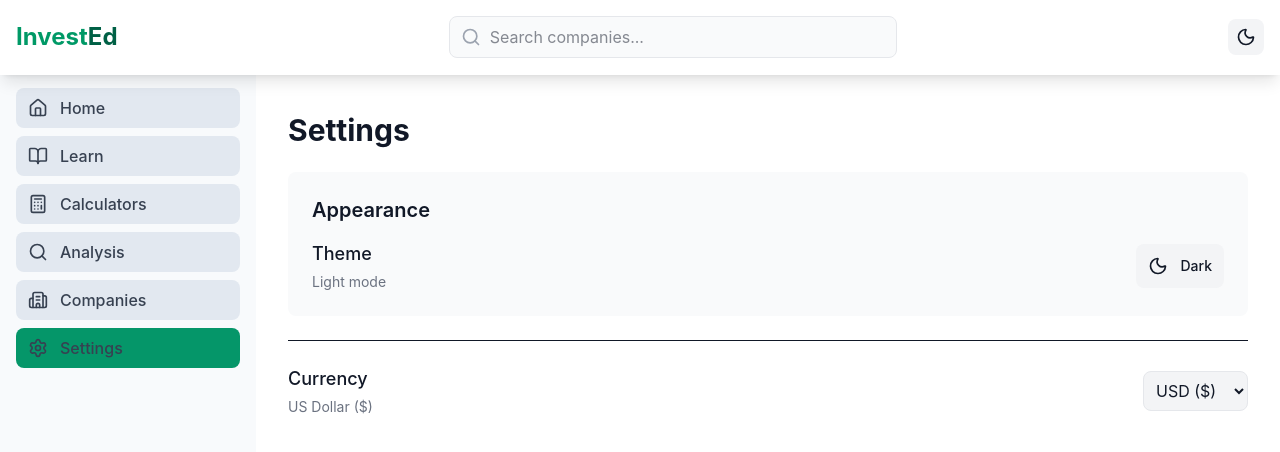
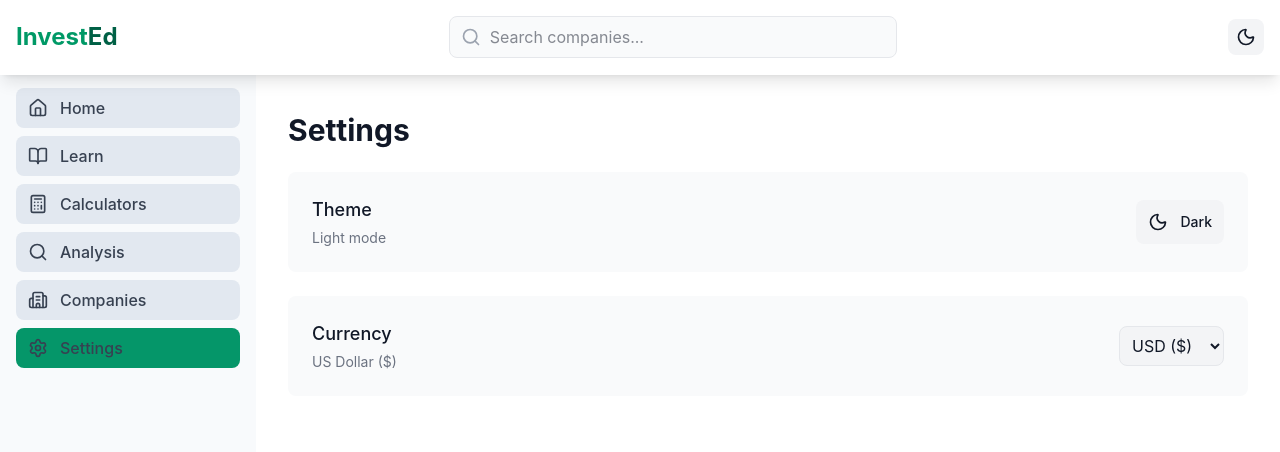
Before and after one commit to samuel-kar/invest-ed, a React (Vite) app in the folder frontend/: page /settings in a window 1280 px wide. Shown: the top 452 px of the page. Built offline with nearby package versions, Linux system fonts and the light colour scheme.

Commit message:
fix styling in settings

```diff
--- a/frontend/src/components/SettingsPage.tsx
+++ b/frontend/src/components/SettingsPage.tsx
@@ -25,13 +25,6 @@ export default function SettingsPage() {
             className="p-6 rounded-lg"
             style={{ backgroundColor: 'var(--bg-secondary)' }}
           >
-            <h2
-              className="text-xl font-semibold mb-4"
-              style={{ color: 'var(--text-primary)' }}
-            >
-              Appearance
-            </h2>
-
             <div className="flex items-center justify-between">
               <div>
                 <h3
@@ -83,12 +76,10 @@ export default function SettingsPage() {
 
           {/* Currency Settings */}
           <div
-            className="flex items-center justify-between mt-6 pt-6"
-            style={{
-              borderColor: 'var(--border-color)',
-              borderTop: '1px solid',
-            }}
+            className="p-6 rounded-lg"
+            style={{ backgroundColor: 'var(--bg-secondary)' }}
           >
+            <div className="flex items-center justify-between">
               <div>
                 <h3
                   className="text-lg font-medium mb-1"
@@ -96,7 +87,10 @@ export default function SettingsPage() {
                 >
                   Currency
                 </h3>
-              <p className="text-sm" style={{ color: 'var(--text-secondary)' }}>
+                <p
+                  className="text-sm"
+                  style={{ color: 'var(--text-secondary)' }}
+                >
                   {currency === 'USD'
                     ? 'US Dollar ($)'
                     : currency === 'EUR'
@@ -137,5 +131,6 @@ export default function SettingsPage() {
           </div>
         </div>
       </div>
+    </div>
   )
 }
```
Lines whose indentation alone changed are shown as unchanged.
